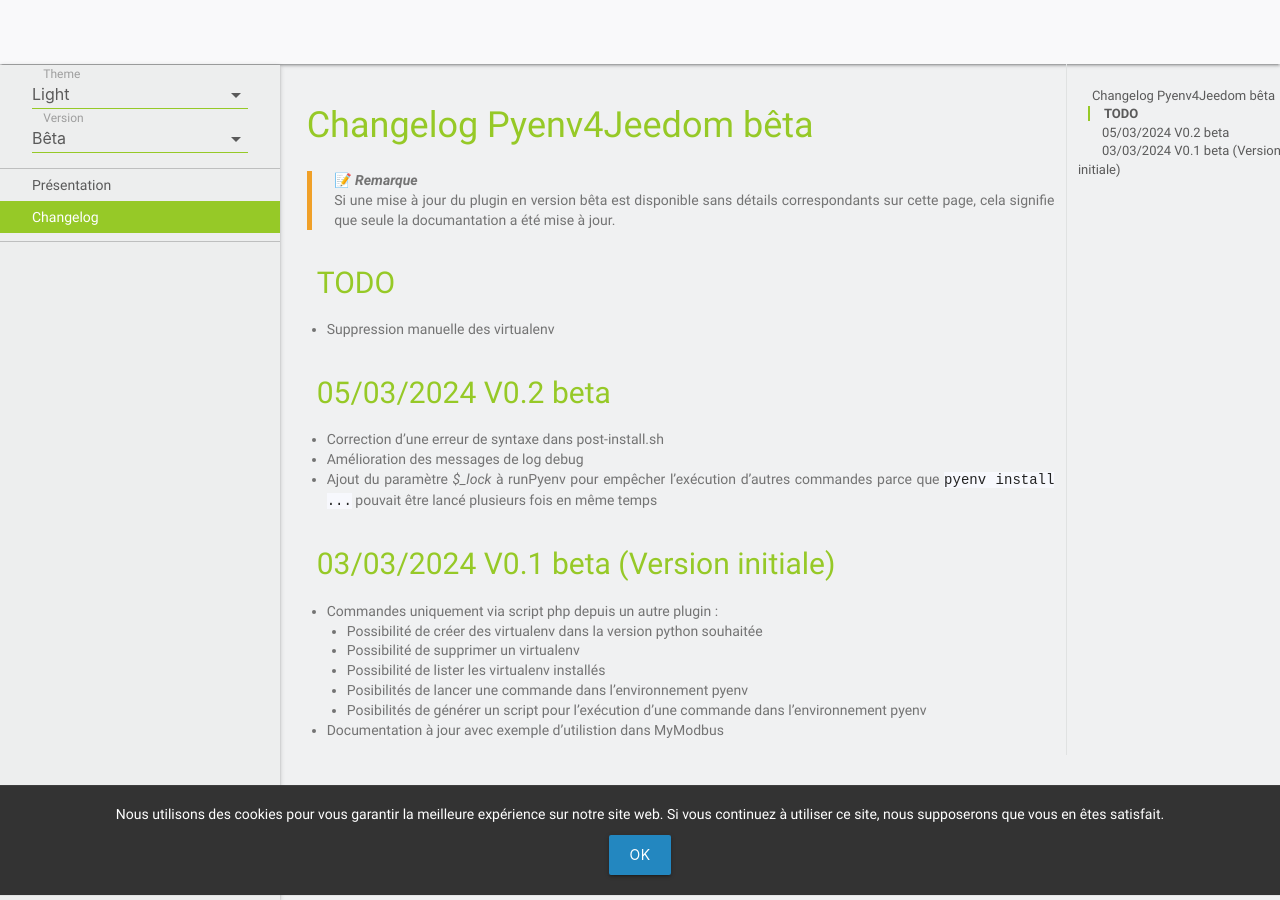
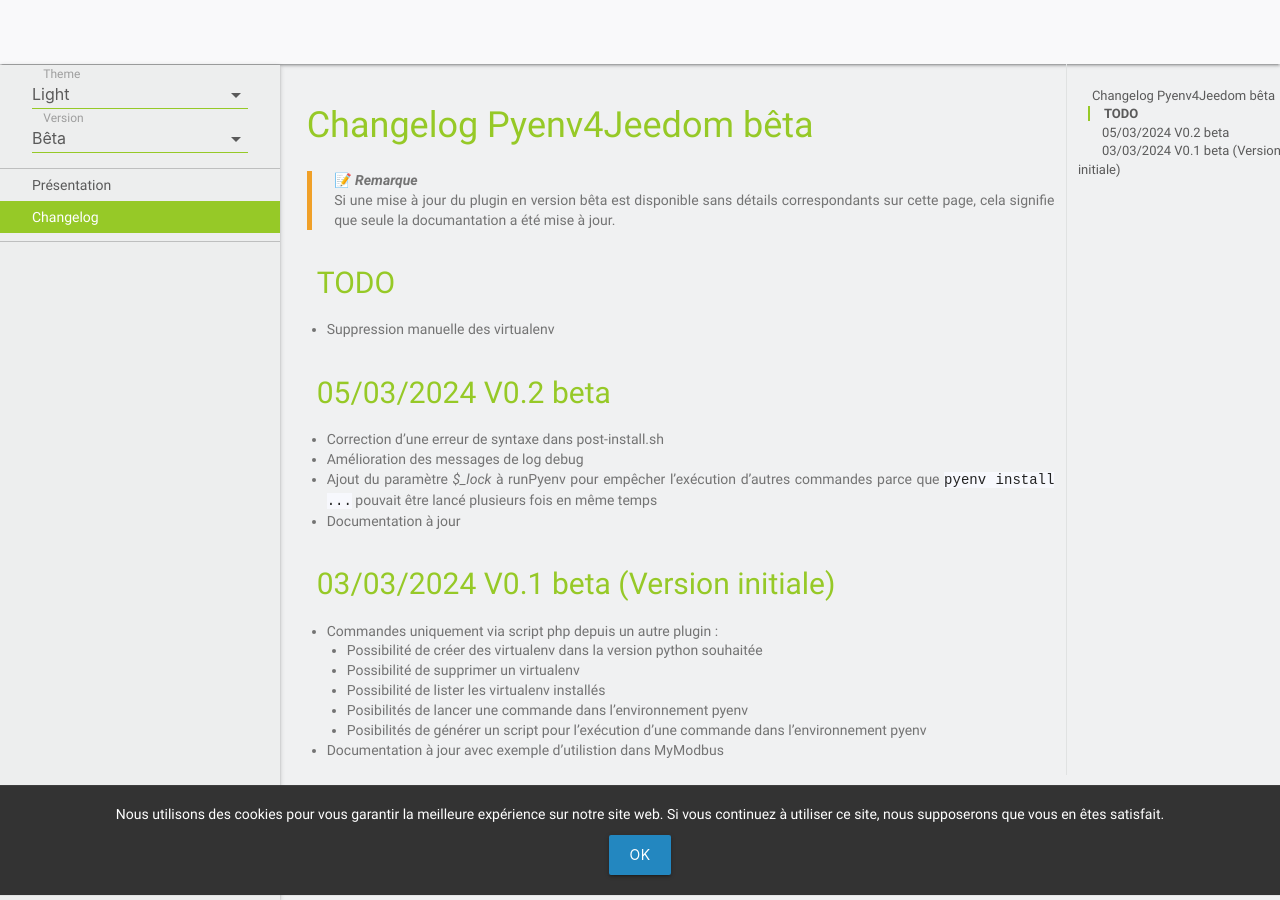
Before and after one commit to pifou25/pyenv4Jeedom, a Jekyll site: the page built from docs/fr_FR/beta/changelog.md, in a window 1280 px wide. Built offline with Jekyll 4.4.1, drawn with Linux system fonts in a browser that asks for light colours; emoji names are drawn with the system emoji font; our own code applies the rules of GitHub Pages for plain Markdown files.

Commit message:
## 05/03/2024 V0.2 beta
- Correction d'une erreur de syntaxe dans post-install.sh
- Amélioration des messages de log debug
- Ajout du paramètre *$_lock* à runPyenv pour empêcher l'exécution d'autres commandes parce que `pyenv install ...`
pouvait être lancé plusieurs fois en même temps
- Documentation à jour

```diff
--- a/docs/fr_FR/beta/changelog.md
+++ b/docs/fr_FR/beta/changelog.md
@@ -12,6 +12,7 @@
 - Amélioration des messages de log debug
 - Ajout du paramètre *$_lock* à runPyenv pour empêcher l'exécution d'autres commandes parce que `pyenv install ...`
 pouvait être lancé plusieurs fois en même temps
+- Documentation à jour
 
 ## 03/03/2024 V0.1 beta (Version initiale)
 - Commandes uniquement via script php depuis un autre plugin :
```
Also changed, not shown: docs/fr_FR/beta/index.md (+1 -0 lines).
